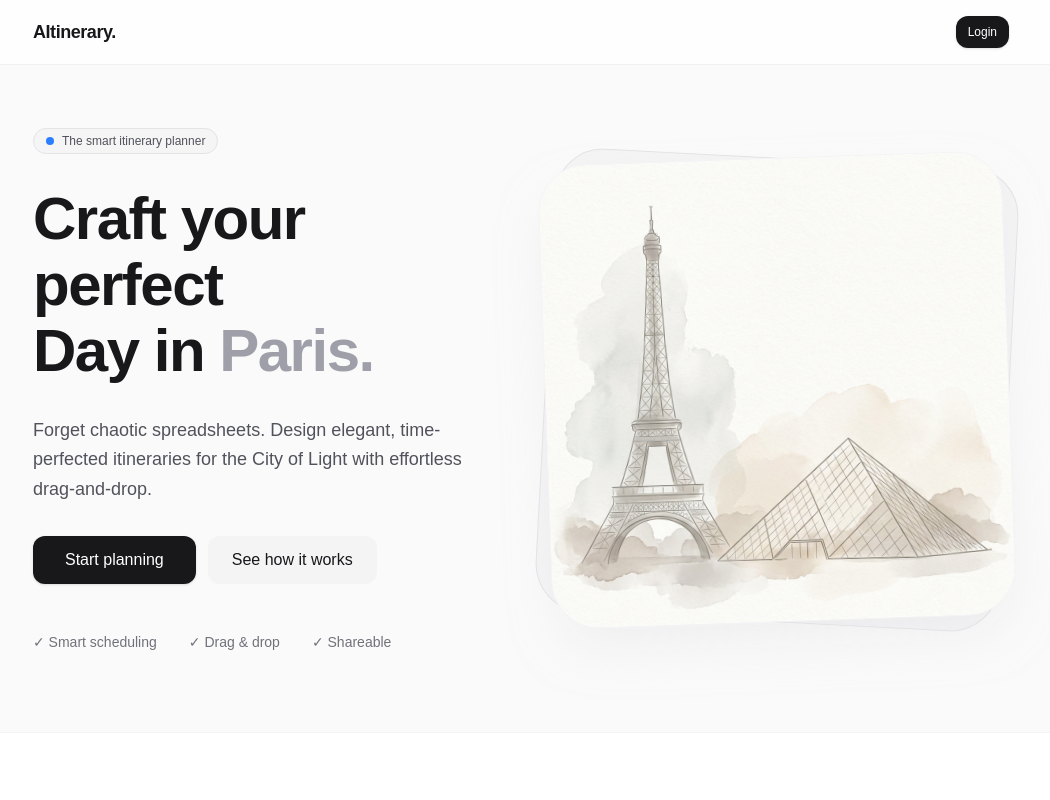
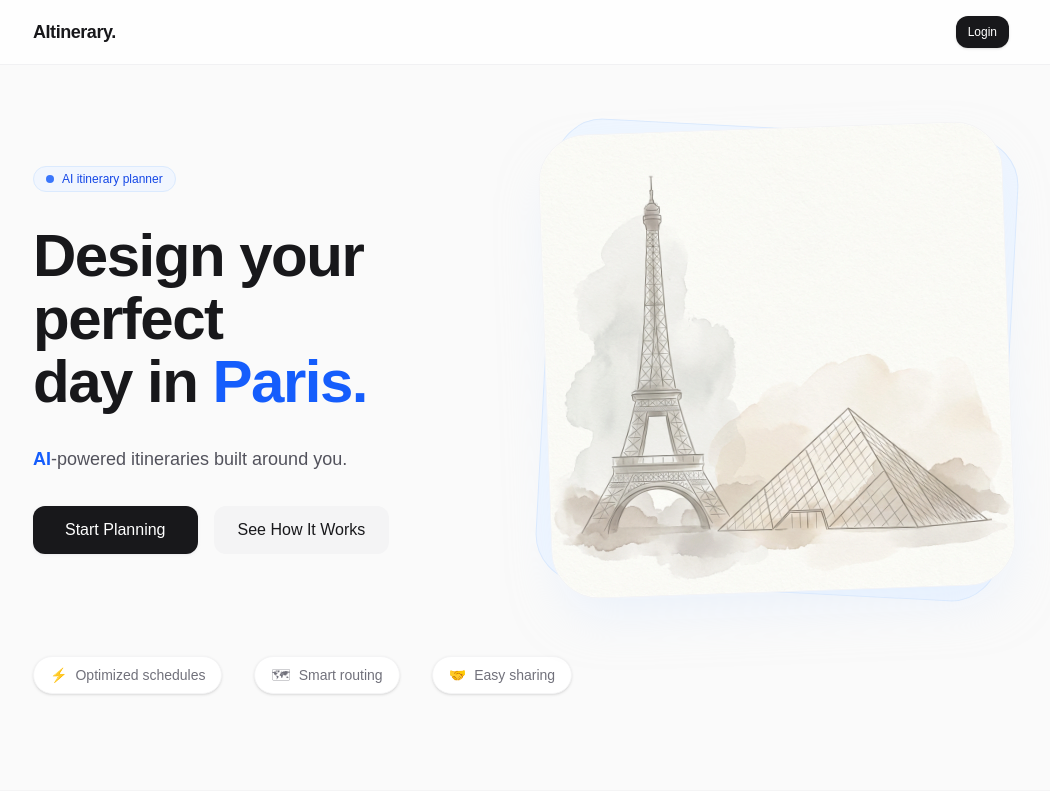
Before and after one commit to yahzoheir/paris-itenerary, a Next.js app: page / in a window 1280 px wide. Shown: the top 800 px of the page, without its empty margins (119-1169 px from the left). Built offline with nearby package versions, Linux system fonts and the light colour scheme; no server answers.

Commit message:
UI redesign, landing page

```diff
--- a/app/page.tsx
+++ b/app/page.tsx
@@ -37,7 +37,7 @@ export default function HomePage() {
             ) : email ? (
               <div className="flex items-center gap-4">
                 <span className="text-sm text-zinc-600 hidden sm:block">{email}</span>
-                <Button onClick={logout} variant="ghost" size="sm">Logout</Button>
+                <Button onClick={logout} variant="ghost" size="sm" className="text-zinc-400 hover:text-zinc-600">Logout</Button>
                 <a href="/plans">
                   <Button variant="primary" size="sm">My Plans</Button>
                 </a>
@@ -52,47 +52,66 @@ export default function HomePage() {
       </nav>
 
       {/* Hero Section */}
-      <section className="relative pt-32 pb-20 px-6 max-w-5xl mx-auto">
-        <div className="flex flex-col md:flex-row items-center gap-12">
+      <section className="relative pt-32 pb-24 px-6 max-w-5xl mx-auto">
+        <div className="flex flex-col md:flex-row items-center gap-12 mb-16">
           <div className="flex-1 space-y-8 animate-in fade-in slide-in-from-bottom-4 duration-700">
-            <div className="inline-flex items-center gap-2 px-3 py-1 rounded-full bg-zinc-100/80 border border-zinc-200 text-xs font-medium text-zinc-600">
-              <span className="w-2 h-2 rounded-full bg-blue-500"></span>
-              The smart itinerary planner
+            {/* Badge */}
+            <div className="inline-flex items-center gap-2 px-3 py-1 rounded-full bg-blue-50/80 border border-blue-100 text-xs font-medium text-blue-700">
+              <span className="w-2 h-2 rounded-full bg-blue-600 animate-pulse"></span>
+              AI itinerary planner
             </div>
-            <h1 className="text-5xl md:text-6xl font-bold tracking-tight text-zinc-900 leading-[1.1]">
-              Craft your perfect <br /> Day in <span className="text-zinc-400">Paris.</span>
+
+            {/* Headline */}
+            <h1 className="text-5xl md:text-6xl font-bold tracking-tight text-zinc-900 leading-[1.05]">
+              Design your perfect <br /> day in <span className="text-blue-600">Paris.</span>
             </h1>
+
+            {/* Subtext */}
             <p className="text-lg text-zinc-600 leading-relaxed max-w-md">
-              Forget chaotic spreadsheets. Design elegant, time-perfected itineraries for the City of Light with effortless drag-and-drop.
+              <span className="font-semibold text-blue-600">AI</span>-powered itineraries built around you.
             </p>
-            <div className="flex flex-wrap gap-3">
-              <a href={email ? "/plans" : "/login"}>
-                <Button size="lg" className="rounded-full px-8">
-                  {email ? "Go to my plans" : "Start planning"}
+
+            {/* Buttons */}
+            <div className="flex flex-col md:flex-row gap-4 w-full md:w-auto">
+              <a href={email ? "/plans" : "/login"} className="w-full md:w-auto">
+                <Button size="lg" className="rounded-full w-full md:w-auto min-h-[48px] px-8 bg-zinc-900 hover:bg-zinc-800 text-white font-medium shadow-lg shadow-zinc-200/50">
+                  Start Planning
                 </Button>
               </a>
-              <Button variant="secondary" size="lg" className="rounded-full" onClick={scrollToHowItWorks}>
-                See how it works
+              <Button
+                variant="secondary"
+                size="lg"
+                className="rounded-full w-full md:w-auto min-h-[48px] border-zinc-200 bg-white hover:bg-zinc-50 text-zinc-700"
+                onClick={scrollToHowItWorks}
+              >
+                See How It Works
               </Button>
-            </div>
-
-            <div className="pt-4 flex gap-8 text-sm text-zinc-500 font-medium">
-              <span className="flex items-center gap-2">✓ Smart scheduling</span>
-              <span className="flex items-center gap-2">✓ Drag & drop</span>
-              <span className="flex items-center gap-2">✓ Shareable</span>
             </div>
           </div>
 
+          {/* Interaction/Illustration */}
           <div className="flex-1 relative w-full aspect-square max-w-md md:max-w-lg">
-            {/* Simple aesthetic placeholder using generated asset if available, or CSS shape */}
-            <div className="absolute inset-0 bg-zinc-100 rounded-[3rem] rotate-3 z-0 border border-zinc-200" />
-            <div className="absolute inset-0 bg-white rounded-[3rem] -rotate-2 z-10 shadow-2xl shadow-zinc-200/50 overflow-hidden border border-zinc-100">
+            <div className="absolute inset-0 bg-blue-50 rounded-[3rem] rotate-3 z-0 border border-blue-100" />
+            <div className="absolute inset-0 bg-white rounded-[3rem] -rotate-2 z-10 shadow-2xl shadow-blue-100/50 overflow-hidden border border-zinc-100">
               <img
                 src="/paris_hero_minimalist_1769709515570.png"
                 alt="Paris Illustration"
-                className="w-full h-full object-cover opacity-90 hover:scale-105 transition-transform duration-700"
+                className="w-full h-full object-cover opacity-95 hover:scale-105 transition-transform duration-700"
               />
             </div>
+          </div>
+        </div>
+
+        {/* Feature List (Moved below for better mobile flow) */}
+        <div className="flex flex-wrap justify-center md:justify-start gap-4 md:gap-8 text-sm text-zinc-500 font-medium">
+          <div className="flex items-center gap-2 bg-white px-4 py-2 rounded-full border border-zinc-100 shadow-sm">
+            <span>⚡</span> Optimized schedules
+          </div>
+          <div className="flex items-center gap-2 bg-white px-4 py-2 rounded-full border border-zinc-100 shadow-sm">
+            <span>🗺</span> Smart routing
+          </div>
+          <div className="flex items-center gap-2 bg-white px-4 py-2 rounded-full border border-zinc-100 shadow-sm">
+            <span>🤝</span> Easy sharing
           </div>
         </div>
       </section>
```
